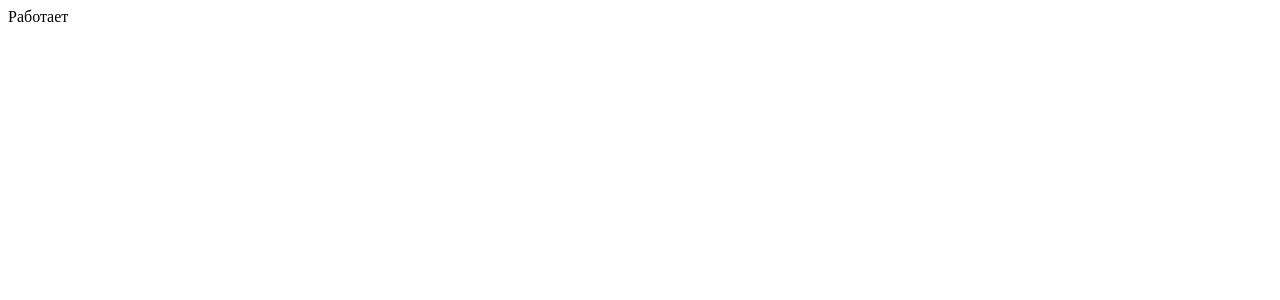
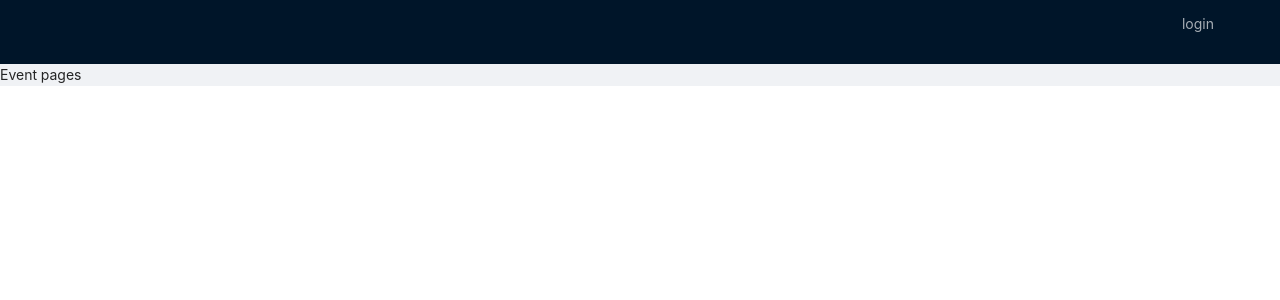
Before and after one commit to DmitryMN/calendar, a React (Create React App) app: page / in a window 1280 px wide. Shown: the top 300 px of the page. Built offline with nearby package versions, Linux system fonts and the light colour scheme.

Commit message:
add Navbar and use ant disign in menu

```diff
--- a/src/App.css
+++ b/src/App.css
@@ -1,38 +1 @@
-.App {
-  text-align: center;
-}
-
-.App-logo {
-  height: 40vmin;
-  pointer-events: none;
-}
-
-@media (prefers-reduced-motion: no-preference) {
-  .App-logo {
-    animation: App-logo-spin infinite 20s linear;
-  }
-}
-
-.App-header {
-  background-color: #282c34;
-  min-height: 100vh;
-  display: flex;
-  flex-direction: column;
-  align-items: center;
-  justify-content: center;
-  font-size: calc(10px + 2vmin);
-  color: white;
-}
-
-.App-link {
-  color: #61dafb;
-}
-
-@keyframes App-logo-spin {
-  from {
-    transform: rotate(0deg);
-  }
-  to {
-    transform: rotate(360deg);
-  }
-}
+@import '~antd/dist/antd.css';
--- a/src/App.tsx
+++ b/src/App.tsx
@@ -1,8 +1,17 @@
 import React from 'react';
+import AppRouter from './components/AppRouter';
+import Navbar from './components/Navbar';
+import './App.css';
+import { Layout } from 'antd';
 
 const App: React.FC = () => {
   return (
-    <div>Работает</div>
+    <Layout>
+      <Navbar />
+      <Layout.Content>
+      <AppRouter />
+      </Layout.Content>
+    </Layout>
   )
 }
 
--- a/src/components/AppRouter.tsx
+++ b/src/components/AppRouter.tsx
@@ -1,23 +1,26 @@
 import React from 'react';
-import { Routes, Route } from 'react-router-dom';
-import { Login } from '../pages/Login';
-import { publicRoutes, privateRoutes } from '../router/index';
+import { Routes, Route, Navigate } from 'react-router-dom';
+import { publicRoutes, privateRoutes, RouteNames } from '../router/index';
 
-export const AppRouter = () => {
+const AppRouter = () => {
     const isAuth = true;
 
     return (
         isAuth ?
         <Routes>
             {
-                publicRoutes.map(route => <Route path={route.path} element={<route.element />} />)
+                privateRoutes.map(route => <Route key={route.path} path={route.path} element={<route.element />}/>)
             }
+            <Route path='*' element={<Navigate replace to={RouteNames.EVENT}/>}/>
         </Routes>
         :
         <Routes>
             {
-                privateRoutes.map(route => <Route path={route.path} element={<route.element />}/>)
+                publicRoutes.map(route => <Route key={route.path} path={route.path} element={<route.element />} />)
             }
+            <Route path='*' element={<Navigate replace to={RouteNames.LOGIN}/>}/>
         </Routes>
     );
 }
+
+export default AppRouter;
--- /dev/null
+++ b/src/components/Navbar.tsx
@@ -0,0 +1,25 @@
+import React from 'react';
+import { Header } from 'antd/lib/layout/layout';
+import { Menu, Row } from 'antd';
+import { useNavigate } from 'react-router-dom';
+import { RouteNames } from '../router';
+
+const Navbar: React.FC = () => {
+    const navigate = useNavigate();
+
+    const handler = () => {
+        navigate(RouteNames.EVENT, {replace: true});
+    }
+
+    return (
+        <Header>
+            <Row justify="end">
+                <Menu mode="vertical" theme="dark" selectable={false}>
+                    <Menu.Item key="login" onClick={handler}>login</Menu.Item>
+                </Menu>
+            </Row>
+        </Header>
+    )
+}
+
+export default Navbar;
```
